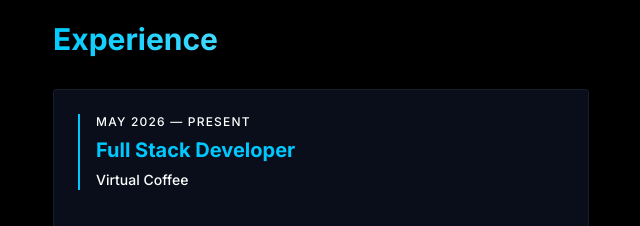
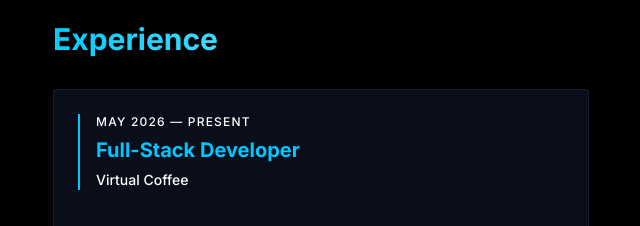
Before and after one commit to FrancisTR/FrancisTR.github.io, a Next.js app: page / in a window 1280 px wide. Shown: the part 1000-1226 px from the top of the page, without its empty margins (595-1235 px from the left). Built offline with nearby package versions, Linux system fonts and the light colour scheme; no server answers.

Commit message:
Update ExpCards.tsx

```diff
--- a/components/ExpCards.tsx
+++ b/components/ExpCards.tsx
@@ -13,7 +13,7 @@ import { MoveRight } from "lucide-react";
 const jobPositions = [
   {
     timeline: "May 2026 — Present",
-    currentPosition: "Full Stack Developer",
+    currentPosition: "Full-Stack Developer",
     place: "Virtual Coffee",
     previousPositions: [""],
     description:
```
